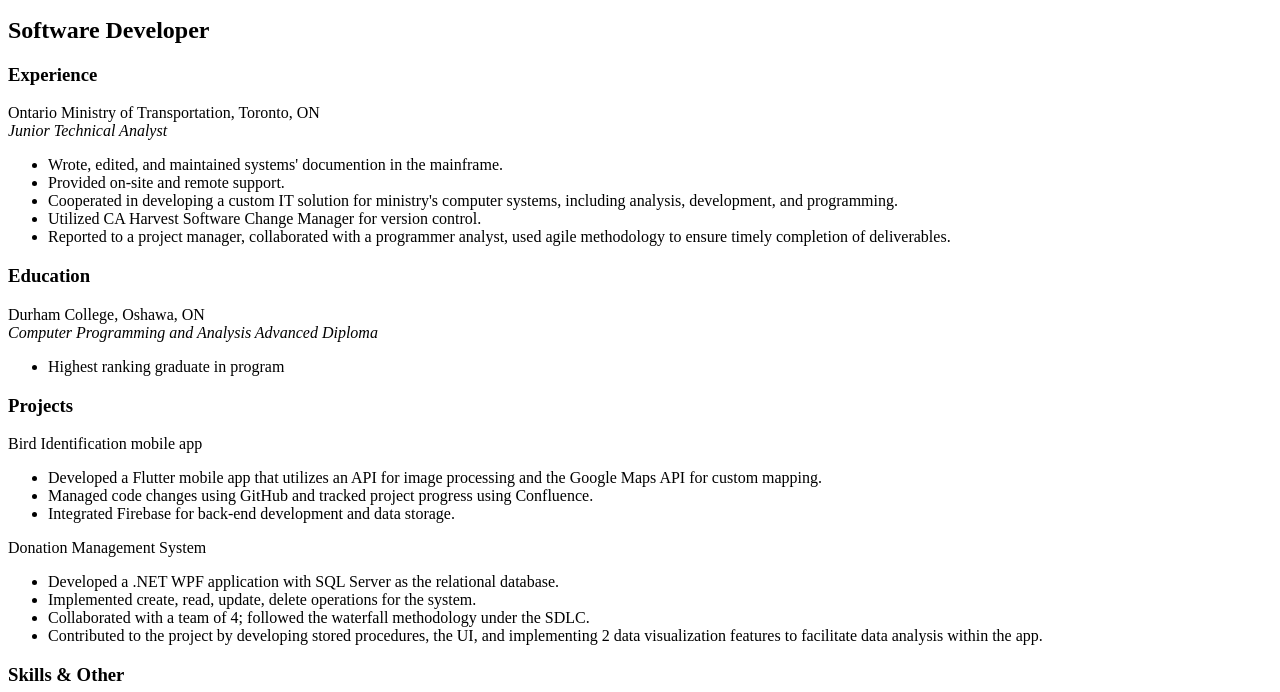
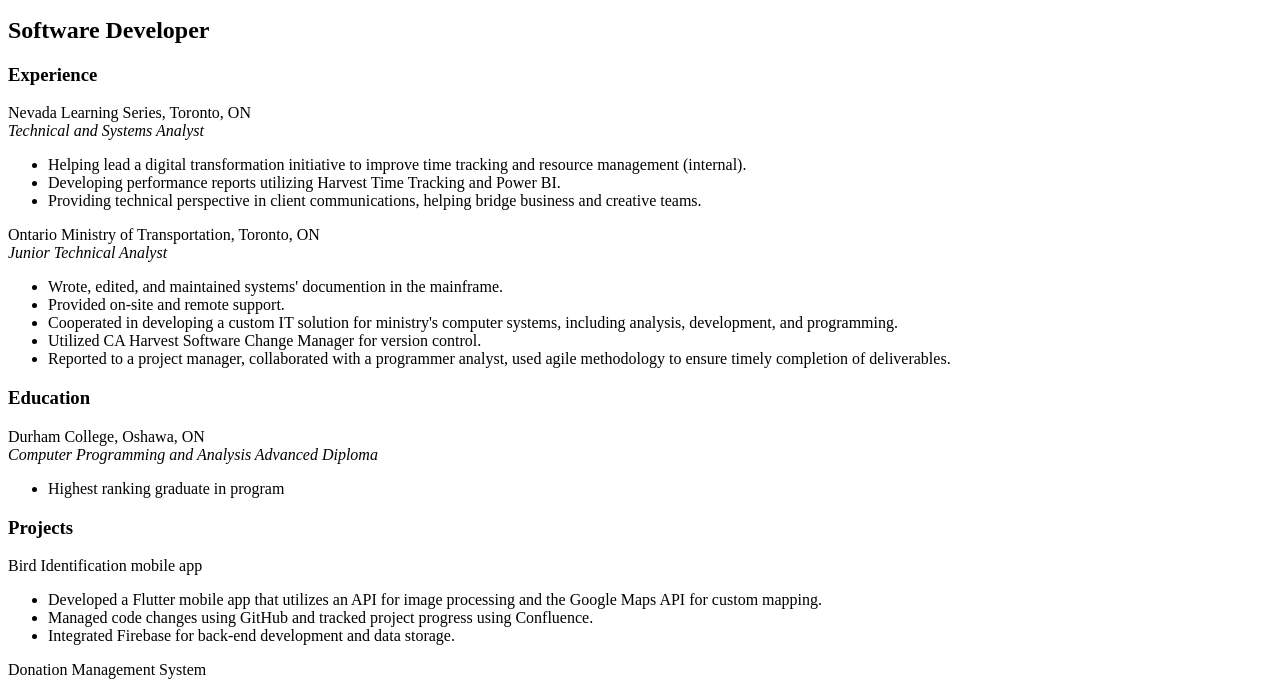
Before and after one commit to RussellWaring/resume, a plain HTML site: page index.html in a window 1280 px wide. Shown: the part 101-793 px from the top of the page. Drawn offline with Linux system fonts and the light colour scheme.

Commit message:
Update index.html

```diff
--- a/index.html
+++ b/index.html
@@ -10,6 +10,15 @@
   <img src="./assets/images/photo1.jpg" height="125" alt="A photo of Russell" style="border-radius: 50%">
   <h2>Software Developer</h2>
   <h3>Experience</h3>
+  <p>
+    Nevada Learning Series, Toronto, ON <br />
+    <em>Technical and Systems Analyst</em> <br />
+    <ul>
+      <li>Helping lead a digital transformation initiative to improve time tracking and resource management (internal).</li>
+      <li>Developing performance reports utilizing Harvest Time Tracking and Power BI.</li>
+      <li>Providing technical perspective in client communications, helping bridge business and creative teams.</li>
+    </ul>
+  </p>
   <p>
     Ontario Ministry of Transportation, Toronto, ON <br />
     <em>Junior Technical Analyst</em> <br />
```
